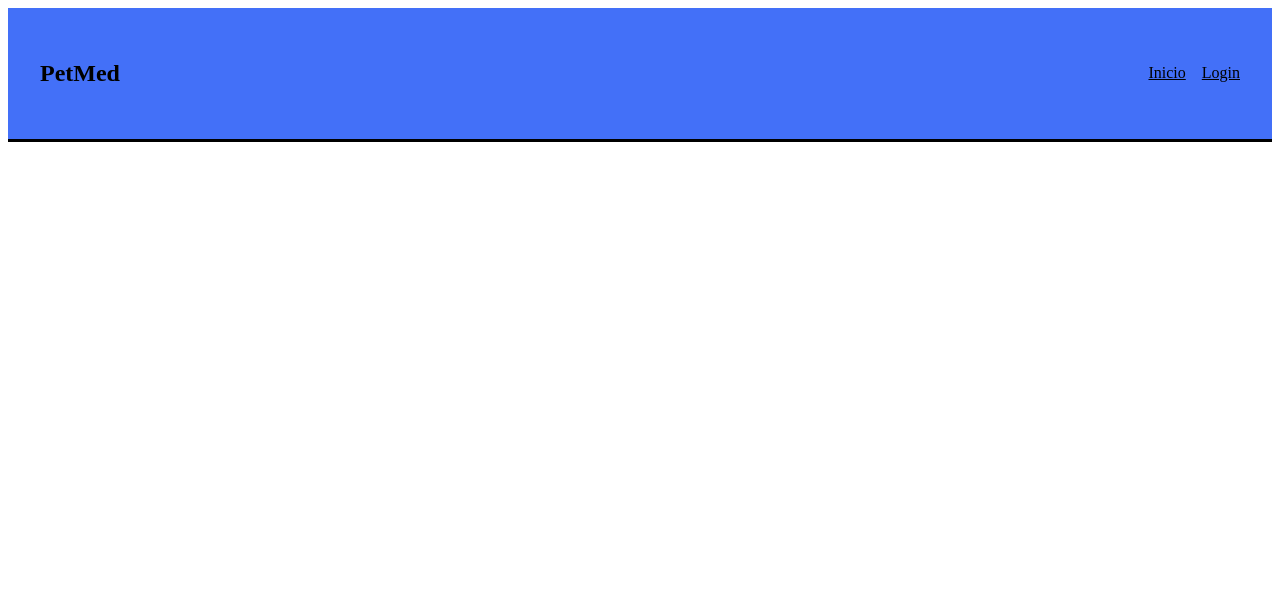
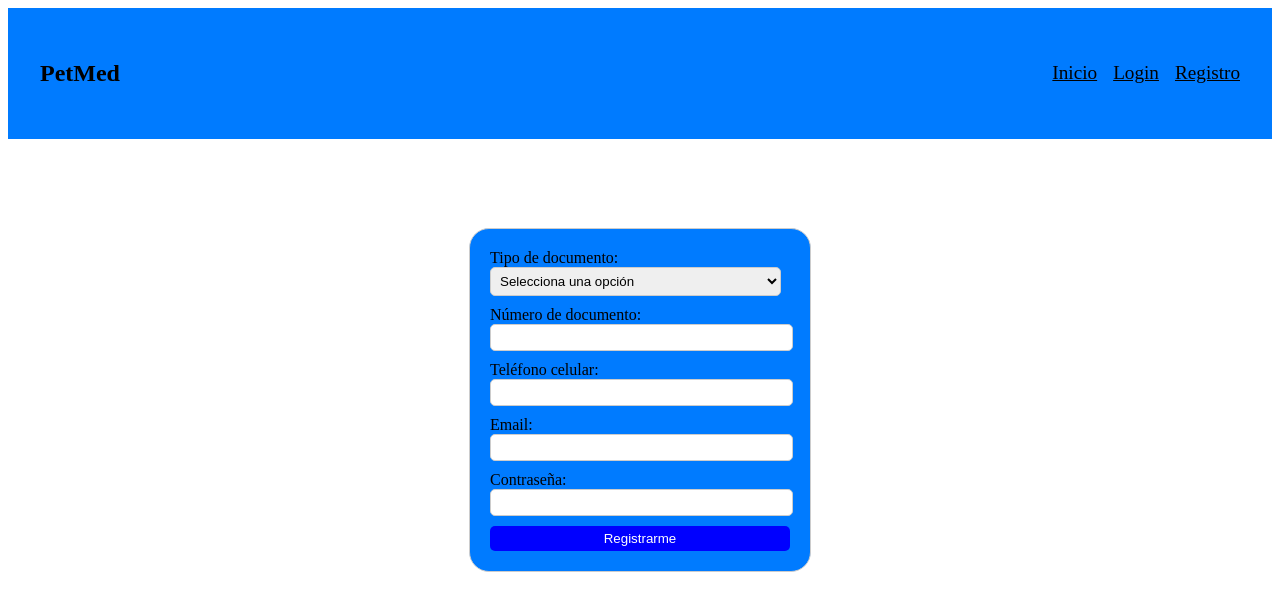
Before and after one commit to Ortizcardona27/PetMed-Front, a React (Create React App) app: page /registerform in a window 1280 px wide. Before the commit this address had no page. Shown: the top 610 px of the page. Built offline with nearby package versions, Linux system fonts and the light colour scheme.

Commit message:
Register

```diff
--- a/package.json
+++ b/package.json
@@ -6,6 +6,7 @@
     "@testing-library/jest-dom": "^5.17.0",
     "@testing-library/react": "^13.4.0",
     "@testing-library/user-event": "^13.5.0",
+    "mdb-react-ui-kit": "^8.0.0",
     "react": "^18.3.0",
     "react-dom": "^18.3.0",
     "react-router-dom": "^6.23.0",
--- a/src/App.css
+++ b/src/App.css
@@ -6,14 +6,16 @@
 }
 
 .form-container form {
-  display: flex;
-  flex-direction: column;
-  align-items: center;
+  position: absolute;
+  top: 50%;
+  left: 50%;
+  transform: translate(-50%, -50%);
   width: 300px;
+  margin: 0 auto;
+  padding: 20px;
   border: 1px solid #ccc;
-  padding: 20px;
-  box-shadow: 0px 0px 10px rgba(0, 0, 255, 0.2);
-  border-radius: 5px;
+  border-radius: 20px;
+  background-color: #007bff;
 }
 
 .form-container label {
@@ -33,7 +35,8 @@
 }
 
 .form-container button {
-  background-color: #007bff;
+  width: 100%;
+  background-color: blue;
   color: #fff;
   border: none;
   border-radius: 5px;
@@ -42,17 +45,12 @@
   transition: background-color 0.3s ease;
 }
 
-.form-container button:hover {
-  background-color: #0062cc;
-}
-
 .navbar {
   padding: 2rem;
   display: flex;
   justify-content: space-between;
   align-items: center;
   background-color: var(--clr-main);
-  border-bottom: 3px solid black;
 }
 
 .logo {
@@ -67,8 +65,9 @@
   gap: 1rem;
 }
 
-.menu-Link{
+.menu-Link {
   color: black;
+  font-size: 1.2rem;
 }
 
 .menu-link {
@@ -82,6 +81,51 @@
 }
 
 :root {
-  --clr-main: #4370f8;
+  --clr-main: #007bff;
   --clr-main-light: #efdaf9;
 }
+
+/* Estilos para el formulario de registro */
+.form {
+  position: absolute;
+  top: 50%;
+  left: 50%;
+  transform: translate(-50%, -50%);
+  width: 300px;
+  margin: 0 auto;
+  padding: 20px;
+  border: 1px solid #ccc;
+  border-radius: 20px;
+  background-color: #f5f5f5;
+}
+
+.form-group {
+  margin-bottom: 10px;
+}
+
+.form-control {
+  width: 97%;
+  padding: 5px;
+  border: 1px solid #ccc;
+  border-radius: 5px;
+}
+
+.error {
+  color: red;
+  font-size: 12px;
+  margin-top: 5px;
+}
+
+.btn {
+  width: 100%;
+  padding: 5px;
+  border: none;
+  border-radius: 5px;
+  background-color: blue;
+  color: white;
+  cursor: pointer;
+}
+
+.blue {
+  background-color: #007bff;
+}
--- a/src/App.jsx
+++ b/src/App.jsx
@@ -1,11 +1,10 @@
-import './App.css';
-import Login from './components/Login';
+import "./App.css";
+import Login from "./components/Login";
 import { BrowserRouter, Route, Routes } from "react-router-dom";
-import Navbar from './components/Navbar';
-
+import Navbar from "./components/Navbar";
+import RegisterForm from "./components/RegisterForm";
 
 function App() {
-
   return (
     <div>
       <BrowserRouter>
@@ -13,12 +12,10 @@ function App() {
 
         <Routes>
           <Route path="/login" element={<Login />} />
-
+          <Route path="/registerform" element={<RegisterForm />} />
         </Routes>
-
       </BrowserRouter>
     </div>
   );
 }
-
 export default App;
--- a/src/components/Navbar.jsx
+++ b/src/components/Navbar.jsx
@@ -2,16 +2,30 @@ import React from "react";
 import { Link } from "react-router-dom";
 
 const Navbar = () => {
-    return (
-        <nav className="navbar">
-          <Link to="/" className="logo"><h1>PetMed</h1></Link>
-          <ul className="menu">
-            <li><Link className="menu-Link" to="/">Inicio</Link></li>
-            <li><Link className="menu-Link" to="/login">Login</Link></li>
-
-          </ul>
-        </nav>
-    )
+  return (
+    <nav className="navbar">
+      <Link to="/" className="logo">
+        <h1>PetMed</h1>
+      </Link>
+      <ul className="menu">
+        <li>
+          <Link className="menu-Link" to="/">
+            Inicio
+          </Link>
+        </li>
+        <li>
+          <Link className="menu-Link" to="/login">
+            Login
+          </Link>
+        </li>
+        <li>
+          <Link className="menu-Link" to="/registerform">
+            Registro
+          </Link>
+        </li>
+      </ul>
+    </nav>
+  );
 };
 
 export default Navbar;
--- /dev/null
+++ b/src/components/RegisterForm.jsx
@@ -0,0 +1,162 @@
+import React, { useState } from "react";
+import { Link } from "react-router-dom";
+
+const RegisterForm = () => {
+  const [documentType, setDocumentType] = useState("");
+  const [documentNumber, setDocumentNumber] = useState("");
+  const [cellPhone, setCellPhone] = useState("");
+  const [email, setEmail] = useState("");
+  const [password, setPassword] = useState("");
+  const [razonSocial, setRazonSocial] = useState("");
+  const [firstName, setFirstName] = useState(""); // nuevo campo para nombre
+  const [lastName, setLastName] = useState(""); // nuevo campo para apellido
+  const [birthDate, setBirthDate] = useState(""); // nuevo campo para fecha de nacimiento
+  const [errors, setErrors] = useState({});
+
+  const handleSubmit = (e) => {
+    e.preventDefault();
+    // Validate form fields here
+    if (documentType === "") {
+      setErrors({ ...errors, documentType: "El tipo de documento es requerido." });
+    }
+    if (documentNumber === "") {
+      setErrors({ ...errors, documentNumber: "El número de documento es requerido." });
+    }
+    if (cellPhone === "") {
+      setErrors({ ...errors, cellPhone: "El número de celular es requerido." });
+    }
+    if (email === "") {
+      setErrors({ ...errors, email: "El email es requerido." });
+    }
+    if (password === "") {
+      setErrors({ ...errors, password: "La contraseña es requerida." });
+    }
+    if (documentType === "nit" && razonSocial === "") {
+      setErrors({ ...errors, razonSocial: "La razón social es requerida." });
+    }
+    if (documentType === "cedula de ciudadania" && (firstName === "" || lastName === "" || birthDate === "")) {
+      setErrors({ ...errors, firstName: "El nombre es requerido.", lastName: "El apellido es requerido.", birthDate: "La fecha de nacimiento es requerida." });
+    }
+    // If no errors, submit form here
+  };
+
+  return (
+    <form onSubmit={handleSubmit} className="form blue">
+      <div className="form-group">
+        <label htmlFor="documentType">Tipo de documento:</label>
+        <select
+          id="documentType"
+          value={documentType}
+          onChange={(e) => setDocumentType(e.target.value)}
+          className="form-control"
+        >
+          <option value="">Selecciona una opción</option>
+          <option value="nit">NIT</option>
+          <option value="cedula de ciudadania">Cédula de ciudadania</option>
+        </select>
+        {errors.documentType && <p className="error">{errors.documentType}</p>}
+      </div>
+      <div className="form-group">
+        <label htmlFor="documentNumber">Número de documento:</label>
+        <input
+          type="text"
+          id="documentNumber"
+          value={documentNumber}
+          onChange={(e) => setDocumentNumber(e.target.value)}
+          className="form-control"
+        />
+        {errors.documentNumber && (
+          <p className="error">{errors.documentNumber}</p>
+        )}
+      </div>
+      {documentType === "nit" && (
+        <div className="form-group">
+          <label htmlFor="razonSocial">Razon social:</label>
+          <input
+            type="text"
+            id="razonSocial"
+            value={razonSocial}
+            onChange={(e) => setRazonSocial(e.target.value)}
+            className="form-control"
+          />
+          {errors.razonSocial && <p className="error">{errors.razonSocial}</p>}
+        </div>
+      )}
+      {documentType === "cedula de ciudadania" && (
+        <div>
+          <div className="form-group">
+            <label htmlFor="firstName">Nombre:</label>
+            <input
+              type="text"
+              id="firstName"
+              value={firstName}
+              onChange={(e) => setFirstName(e.target.value)}
+              className="form-control"
+            />
+            {errors.firstName && <p className="error">{errors.firstName}</p>}
+          </div>
+          <div className="form-group">
+            <label htmlFor="lastName">Apellido:</label>
+            <input
+              type="text"
+              id="lastName"
+              value={lastName}
+              onChange={(e) => setLastName(e.target.value)}
+              className="form-control"
+            />
+            {errors.lastName && <p className="error">{errors.lastName}</p>}
+          </div>
+          <div className="form-group">
+            <label htmlFor="birthDate">Fecha de nacimiento:</label>
+            <input
+              type="date"
+              id="birthDate"
+              value={birthDate}
+              onChange={(e) => setBirthDate(e.target.value)}
+              className="form-control"
+            />
+            {errors.birthDate && <p className="error">{errors.birthDate}</p>}
+          </div>
+        </div>
+      )}
+      <div className="form-group">
+        <label htmlFor="cellPhone">Teléfono celular:</label>
+        <input
+          type="text"
+          id="cellPhone"
+          value={cellPhone}
+          onChange={(e) => setCellPhone(e.target.value)}
+          className="form-control"
+        />
+        {errors.cellPhone && <p className="error">{errors.cellPhone}</p>}
+      </div>
+      <div className="form-group">
+        <label htmlFor="email">Email:</label>
+        <input
+          type="email"
+          id="email"
+          value={email}
+          onChange={(e) => setEmail(e.target.value)}
+          className="form-control"
+        />
+        {errors.email && <p className="error">{errors.email}</p>}
+      </div>
+      <div className="form-group">
+        <label htmlFor="password">Contraseña:</label>
+        <input
+          type="password"
+          id="password"
+          value={password}
+          onChange={(e) => setPassword(e.target.value)}
+          className="form-control"
+        />
+        {errors.password && <p className="error">{errors.password}</p>}
+      </div>
+      <button type="submit" className="btn btn-primary">
+        Registrarme
+      </button>
+    </form>
+  );
+};
+
+export default RegisterForm;
```
Also changed, not shown: src/hooks/useForm.js (added, +27 -0 lines), 1 other file (tests, documents, lock files or other folders). Lines whose indentation alone changed are shown as unchanged.
